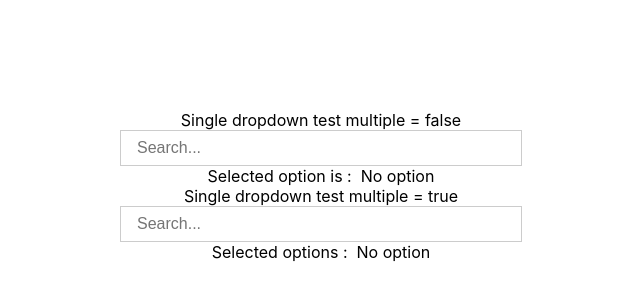
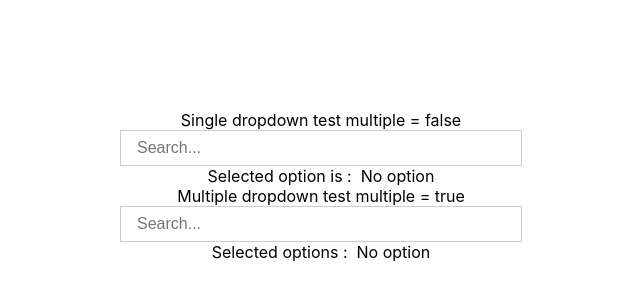
Before and after one commit to ZhangMing-K/custom-dropdown, a React (Create React App) app: page / in a window 1280 px wide. Shown: the part 214-514 px from the top of the page, without its empty margins (319-959 px from the left). Built offline with nearby package versions, Linux system fonts and the light colour scheme.

Commit message:
fix typo

```diff
--- a/src/App.js
+++ b/src/App.js
@@ -14,7 +14,7 @@ function App() {
 					<SingleDropdown />
 				</div>
 				<div>
-					<div>Single dropdown test multiple = true</div>
+					<div>Multiple dropdown test multiple = true</div>
 					<MultipleDropdown />
 				</div>
 			</header>
```
